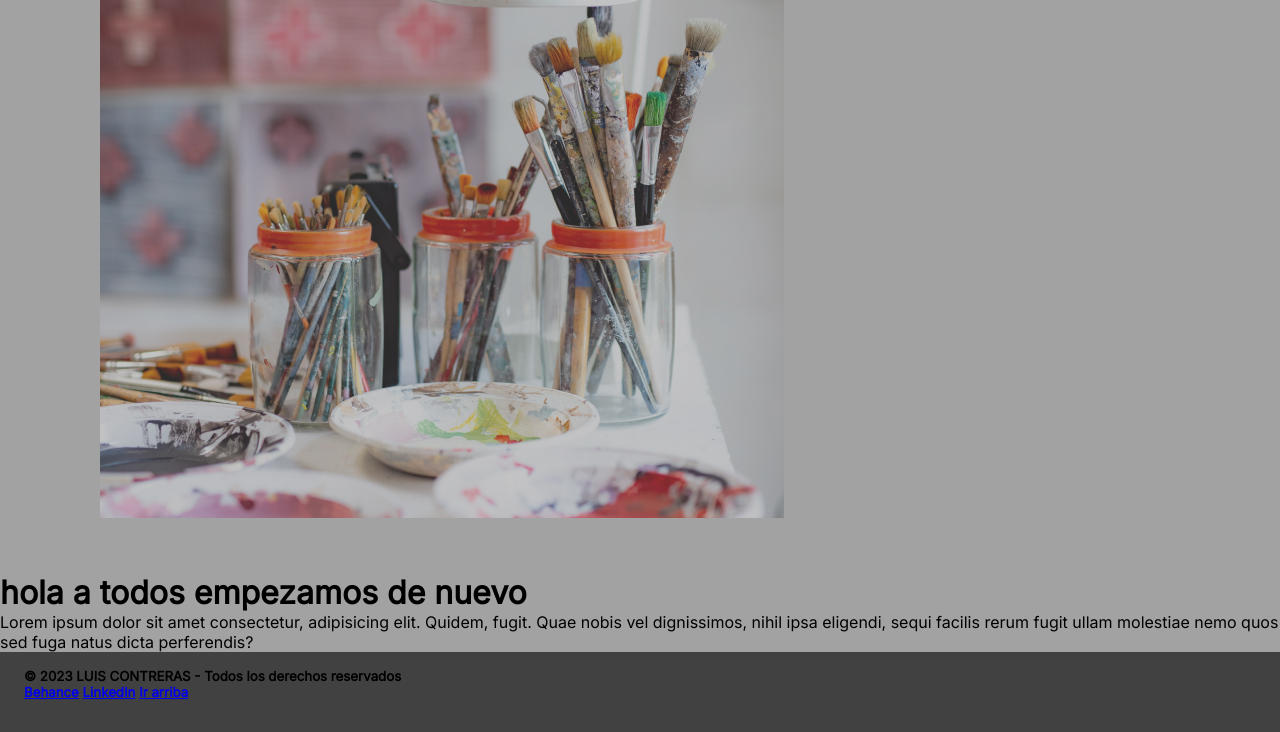
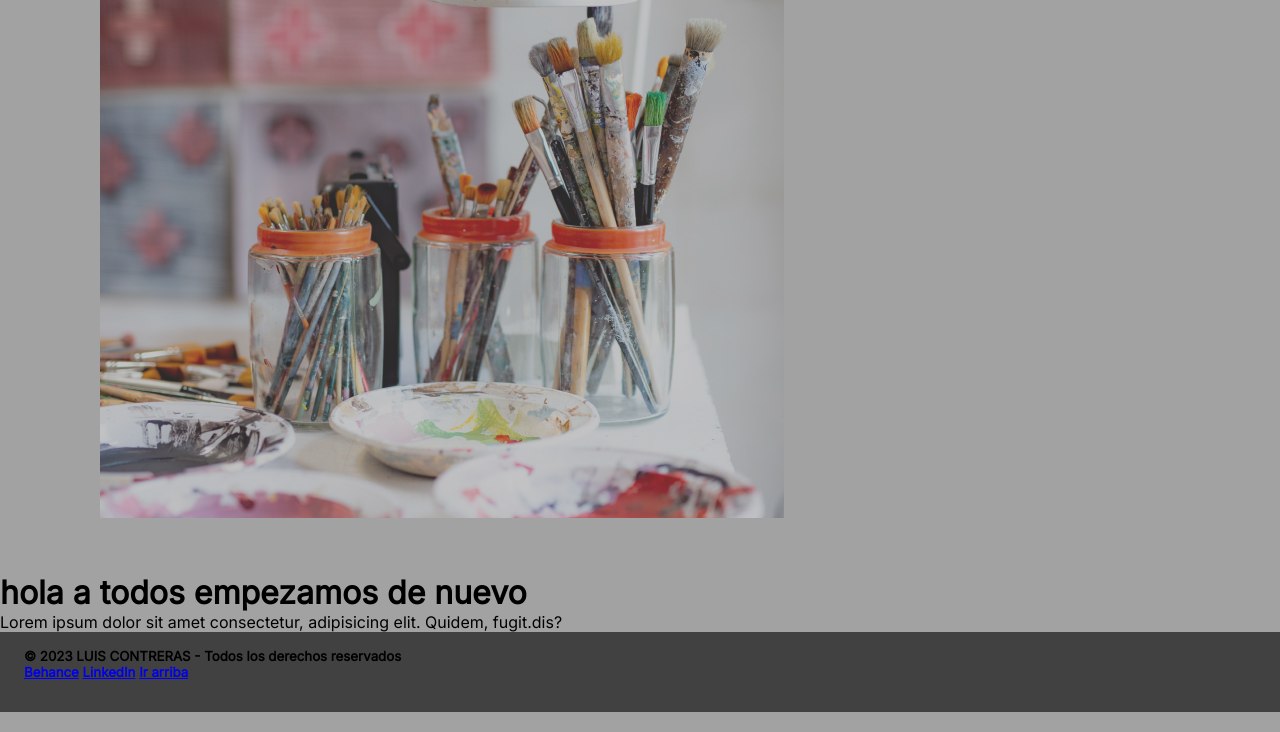
Before and after one commit to Lugonz/ProyectoFinal, a plain HTML site: page index.html in a window 1280 px wide. Shown: the part 1032-1764 px from the top of the page. Drawn offline with Linux system fonts and the light colour scheme.

Commit message:
prueba 2

```diff
--- a/index.html
+++ b/index.html
@@ -78,7 +78,7 @@
     </main>
 
     <h1>hola a todos empezamos de nuevo</h1>
-    <p>Lorem ipsum dolor sit amet consectetur, adipisicing elit. Quidem, fugit. Quae nobis vel dignissimos, nihil ipsa eligendi, sequi facilis rerum fugit ullam molestiae nemo quos sed fuga natus dicta perferendis?</p>
+    <p>Lorem ipsum dolor sit amet consectetur, adipisicing elit. Quidem, fugit.dis?</p>
 
     <footer>
         <h5 class="derechos">
```
